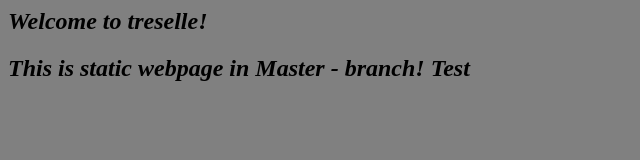
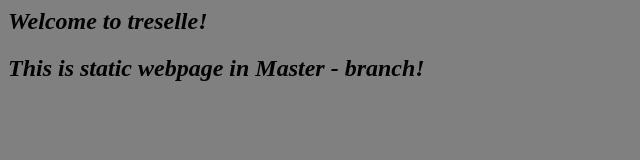
Before and after one commit to rajasekaran07/build_ant_war_jenkinspipe, a plain HTML site: page web/index.html in a window 1280 px wide. Shown: the full height of the page, 0-640 px from the left. Drawn offline with Linux system fonts and the light colour scheme.

Commit message:
Update index.html

```diff
--- a/web/index.html
+++ b/web/index.html
@@ -1,6 +1,6 @@
 <html>
   <body bgcolor="gray">
     <h2><b><i>Welcome to treselle!</i></b></h2>
-    <h2><b><i>This is static webpage in Master - branch! Test</i></b></h2>
+    <h2><b><i>This is static webpage in Master - branch!</i></b></h2>
   </body>
 </html>
```
